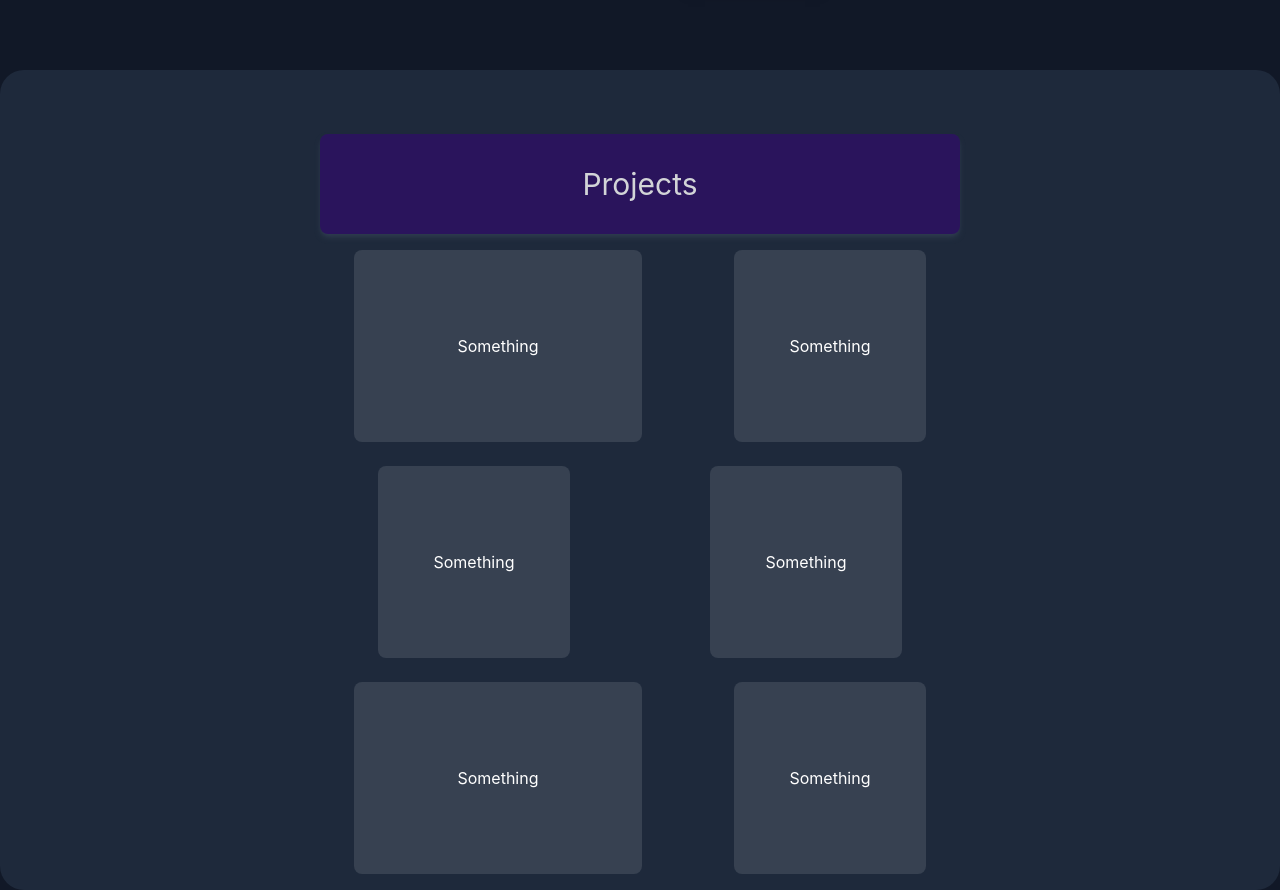
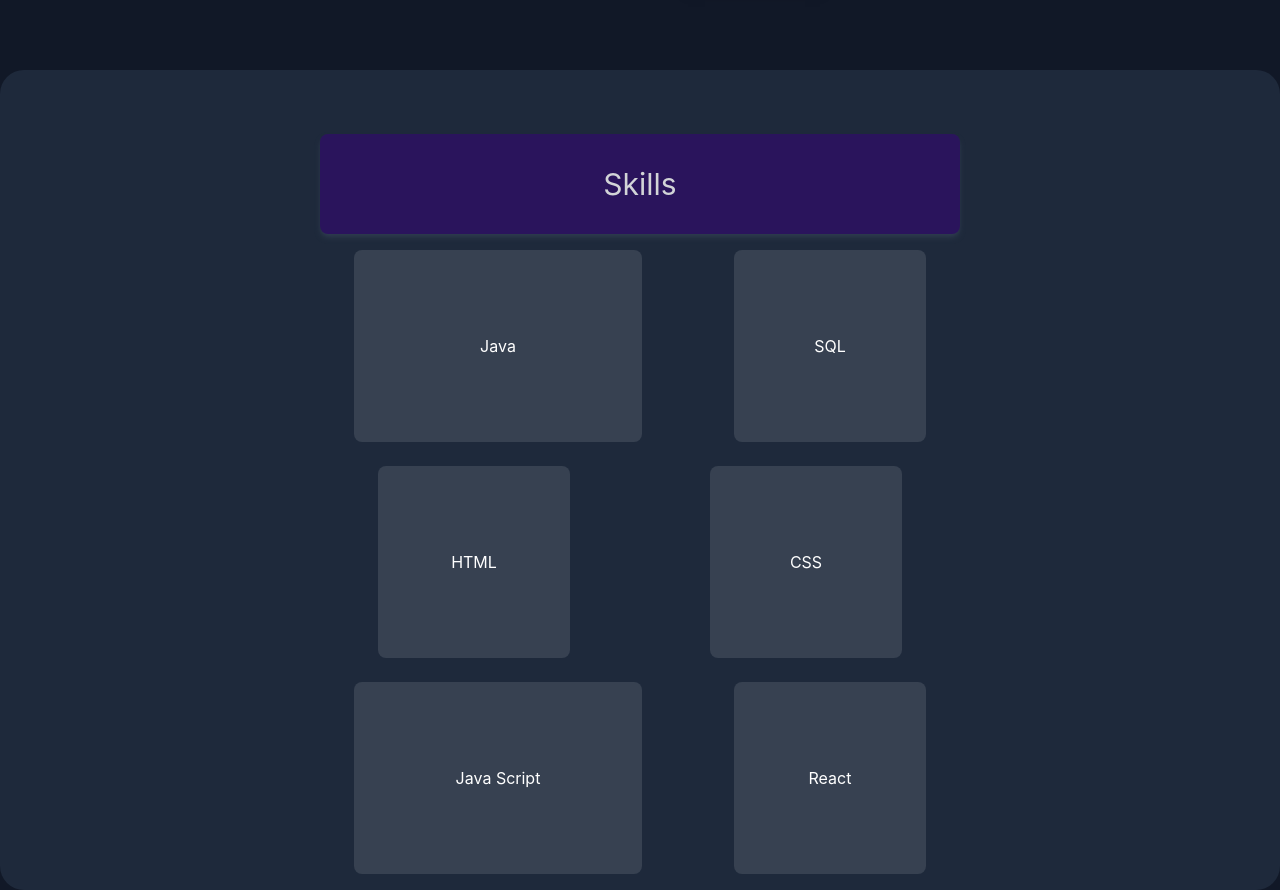
Before and after one commit to KaranMaurya7/second-portfolio, a React (Create React App) app: page / in a window 1280 px wide. Shown: the part 440-1330 px from the top of the page. Built offline with nearby package versions, Linux system fonts and the light colour scheme.

Commit message:
completing contact section by adding contact details page and making project section divs as skills divs for cause it better represent the skills perfectly

```diff
--- a/src/App.css
+++ b/src/App.css
@@ -6,6 +6,8 @@
   height: 40vmin;
   pointer-events: none;
 }
+
+#contact::-webkit-scrollbar{display: none;}
 
 @media (prefers-reduced-motion: no-preference) {
   .App-logo {
@@ -24,6 +26,8 @@
   color: white;
 }
 
+table::-webkit-scrollbar{display: none;}
+
 .App-link {
   color: #61dafb;
 }
--- a/src/components/Contact.jsx
+++ b/src/components/Contact.jsx
@@ -1,22 +1,36 @@
 import { AnimatePresence, motion } from "framer-motion"
+import { useState } from "react"
 
 
 export function Contact({ secContact, setSecContact }) {
+
+    const [flipContactForm, setFlipContactForm] = useState(true);
+
     return (<>
         <AnimatePresence>
 
             {secContact &&
                 <motion.div initial={{ y: '100vw', opacity: 0 }} animate={{ y: 0, opacity: 1 }} transition={{ duration: 0.3 }} exit={{ y: '100vw', opacity: 0 }}
-                    className="w-full h-[87%]  overflow-scroll fixed top-[12%] left-0 bg-gray-400 rounded-3xl z:20 p-5">
+                    id="contact" className="w-full h-[87%]  overflow-scroll fixed top-[12%] left-0 bg-gray-400 rounded-3xl z:20 p-5">
                     <h1 className=" text-2xl text-black text-center font-bold m-auto p-3">Want To Stay Connected!</h1>
                     <div className="w-full md:w-[60%] lg:w-[35%] px-4  m-auto flex flex-row justify-between items-center">
-                        <h2 className="text-black font-semibold text-lg"> Contact Us Form </h2>
-                        <img className="w-5 h-5" src="https://cdn-icons-png.flaticon.com/128/318/318275.png" alt="next"/>
+                        <h2 className="text-black font-semibold text-lg"> Contact Us {flipContactForm ? 'Form' : 'Details'} </h2>
+
+                        {/* flip button  */}
+                        <img onClick={() => setFlipContactForm(!flipContactForm)} className="w-5 cursor-pointer h-5" src="https://cdn-icons-png.flaticon.com/128/318/318275.png" alt="next" />
                     </div>
 
-                    <div className=" w-full h-full rounded-2xl m-auto p-5  flex ">
+                    <div
 
-                        <form className="flex bg-gray-300 shadow-xl flex-col mt-0 p-10 rounded-xl gap-6 w-full md:w-[60%] lg:w-[35%] m-auto">
+                        className=" w-full h-full rounded-2xl m-auto lg:p-5  ">
+
+                        <AnimatePresence>
+
+                            {flipContactForm ?
+                                <motion.form
+                                initial={{ rotateX: 180, opacity:0 }} animate={{ rotateX: 0,opacity:1 }} transition={{duration:0.5}} exit={{ rotateX: 180,opacity:0}}
+
+                                className="flex bg-gray-300 shadow-xl flex-col mt-0 p-10 rounded-xl gap-6 w-full md:w-[60%] lg:w-[35%] m-auto">
                                     <input type="name" name="name" id="name" className="w-full shadow-md h-10 p-3 outline-none bg-white rounded-lg text-black" placeholder="Full Name" />
 
                                     <input type="email" name="email" id="email" className="w-full shadow-md h-10 p-3 outline-none bg-white rounded-lg text-black" placeholder="Email" />
@@ -25,10 +39,33 @@
 
                                     <div className="flex justify-start">
                                         <button type="submit" className="shadow-lg bg-green-600 px-10 m-auto rounded-lg p-2"> Send </button>
-                                <button type="reset" className=" shadow-lg bg-red-600 px-10 m-auto rounded-lg p-2"> Reset</button>
+
                                     </div>
-                        </form>
+                                </motion.form>
 
+                                :
+                                <motion.div
+                                initial={{ rotateX: 180, opacity:0 }} animate={{ rotateX: 0,opacity:1 }} transition={{duration:0.5}} exit={{ rotateX: 180,opacity:0}}className="flex font-semibold text-xl text-black bg-gray-300 shadow-xl flex-col mt-0 p-10 rounded-xl gap-6 w-full md:w-[60%] lg:w-[35%] m-auto">
+                                    <div className="flex flex-wrap">
+                                        <h1>Name :- </h1>
+                                        <h1> Karan Maurya</h1>
+                                    </div>
+                                    <div className="flex flex-wrap">
+                                        <h1>Email :- </h1>
+                                        <h1> bugscode07 @gmail.com</h1>
+                                    </div>
+                                    <div className="flex flex-wrap">
+                                        <h1>Contact :- </h1>
+                                        <h1> +919876543210</h1>
+                                    </div>
+                                    <div className="flex flex-wrap">
+                                        <h1>LinkdeIn :-</h1>
+                                        <a href="https://www.linkedin.com/in/karan-maurya-9b6b29259/" target="blank">Click here to Connect</a>
+                                    </div>
+                                </motion.div>
+                            }
+
+                        </AnimatePresence>
 
                     </div>
 
--- a/src/components/Projects.jsx
+++ b/src/components/Projects.jsx
@@ -5,16 +5,16 @@
         <section id="projects" className="w-full rounded-3xl p-4 pt-16 bg-slate-800">
             <motion.h1
 
-            className="text-center p-8 rounded-lg mb-4 bg-violet-950 shadow-md shadow-slate-700 opacity-80 text-3xl m-auto w-full lg:w-[50vw]">Projects</motion.h1>
+            className="text-center p-8 rounded-lg mb-4 bg-violet-950 shadow-md shadow-slate-700 opacity-80 text-3xl m-auto w-full lg:w-[50vw]">Skills</motion.h1>
             <div className="w-full m-auto flex flex-wrap gap-[1.5rem] flex-row lg:w-[50vw]  ">
 
-                <div className="md:w-72 w-72 m-auto md:h-48 h-48 flex justify-center items-center cursor-pointer hover:scale-105 hover:shadow-lg bg-gray-700 p-3 hover:shadow-gray-700  transition-all rounded-lg "> Something </div>
-                <div className="md:w-48 w-72 m-auto md:h-48 h-48 flex justify-center items-center cursor-pointer hover:scale-105 hover:shadow-lg bg-gray-700 p-3 hover:shadow-gray-700  transition-all rounded-lg "> Something </div>
-                <div className="md:w-48 w-72 m-auto md:h-48 h-48 flex justify-center items-center cursor-pointer hover:scale-105 hover:shadow-lg bg-gray-700 p-3 hover:shadow-gray-700  transition-all rounded-lg "> Something </div>
-                <div className="md:w-48 w-72 m-auto md:h-48 h-48 flex justify-center items-center cursor-pointer hover:scale-105 hover:shadow-lg bg-gray-700 p-3 hover:shadow-gray-700  transition-all rounded-lg "> Something </div>
-                <div className="md:w-72 w-72 m-auto md:h-48 h-48 flex justify-center items-center cursor-pointer hover:scale-105 hover:shadow-lg bg-gray-700 p-3 hover:shadow-gray-700  transition-all rounded-lg "> Something </div>
+                <div className="md:w-72 w-72 m-auto md:h-48 h-48 flex justify-center items-center cursor-pointer hover:scale-105 hover:shadow-lg bg-gray-700 p-3 hover:shadow-gray-700  transition-all rounded-lg "> Java </div>
+                <div className="md:w-48 w-72 m-auto md:h-48 h-48 flex justify-center items-center cursor-pointer hover:scale-105 hover:shadow-lg bg-gray-700 p-3 hover:shadow-gray-700  transition-all rounded-lg "> SQL </div>
+                <div className="md:w-48 w-72 m-auto md:h-48 h-48 flex justify-center items-center cursor-pointer hover:scale-105 hover:shadow-lg bg-gray-700 p-3 hover:shadow-gray-700  transition-all rounded-lg "> HTML</div>
+                <div className="md:w-48 w-72 m-auto md:h-48 h-48 flex justify-center items-center cursor-pointer hover:scale-105 hover:shadow-lg bg-gray-700 p-3 hover:shadow-gray-700  transition-all rounded-lg "> CSS </div>
+                <div className="md:w-72 w-72 m-auto md:h-48 h-48 flex justify-center items-center cursor-pointer hover:scale-105 hover:shadow-lg bg-gray-700 p-3 hover:shadow-gray-700  transition-all rounded-lg "> Java Script </div>
 
-                <div className="md:w-48 w-72 m-auto md:h-48 h-48 flex justify-center items-center cursor-pointer hover:scale-105 hover:shadow-lg bg-gray-700 p-3 hover:shadow-gray-700  transition-all rounded-lg "> Something </div>
+                <div className="md:w-48 w-72 m-auto md:h-48 h-48 flex justify-center items-center cursor-pointer hover:scale-105 hover:shadow-lg bg-gray-700 p-3 hover:shadow-gray-700  transition-all rounded-lg "> React </div>
 
 
             </div>
```
Lines whose indentation alone changed are shown as unchanged.
